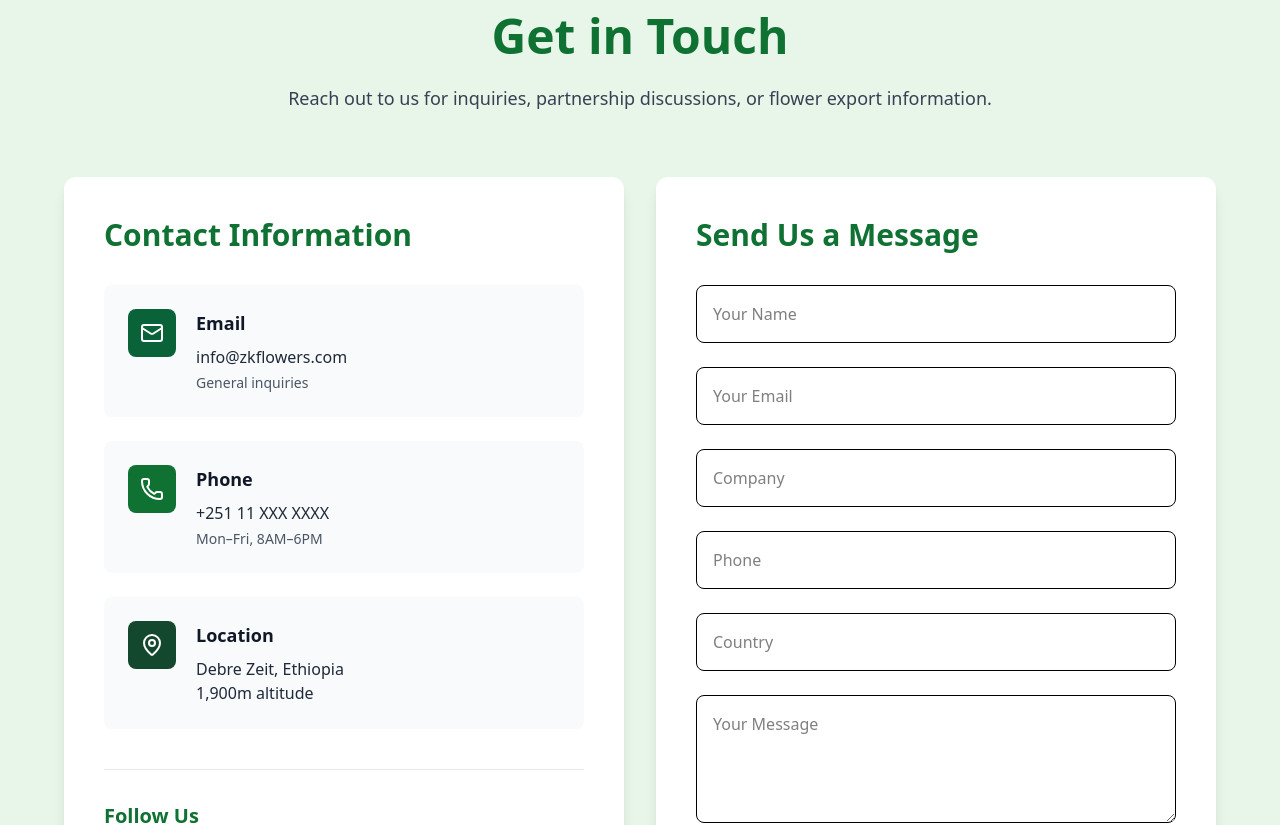
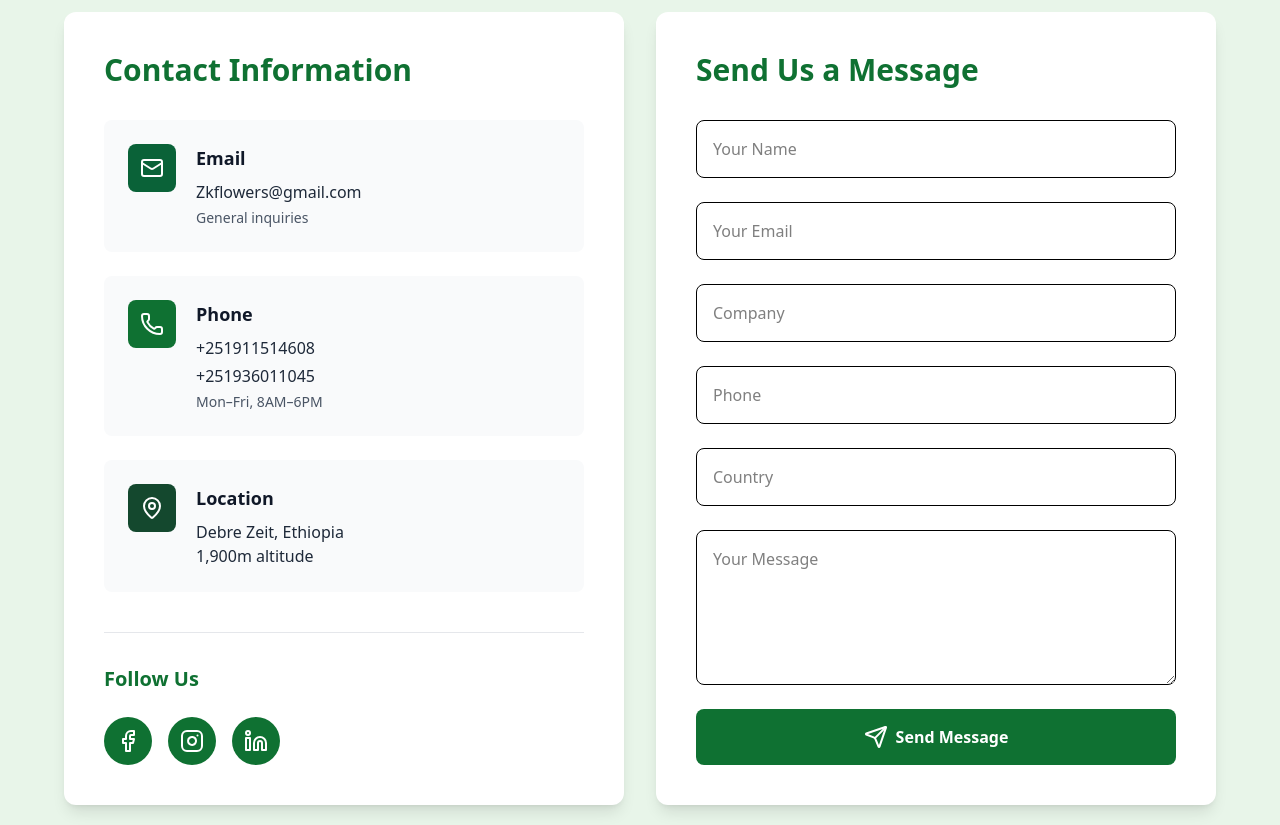
Before and after one commit to KeniKT/zk-flowers, a React (Vite) app: page /contact in a window 1280 px wide. Shown: the part 600-1425 px from the top of the page. Built offline with nearby package versions, Linux system fonts and the light colour scheme; a web font is replaced by a local one.

Commit message:
contact page phone number nad email update

```diff
--- a/src/pages/contact/components/GetInTouch.jsx
+++ b/src/pages/contact/components/GetInTouch.jsx
@@ -89,18 +89,6 @@ export default function GetInTouch() {
     >
       <div className="max-w-6xl mx-auto">
 
-        {/* HEADER */}
-        <div className={`text-center mb-16 transition-all duration-1000 transform ${
-          isVisible ? 'opacity-100 translate-y-0' : 'opacity-0 translate-y-12'
-        }`}>
-          <h1 className="text-4xl md:text-5xl font-bold mb-6" style={{ color: '#0F7132' }}>
-            Get in Touch
-          </h1>
-          <p className="text-gray-700 max-w-3xl mx-auto text-lg leading-relaxed">
-            Reach out to us for inquiries, partnership discussions, or flower export information.
-          </p>
-        </div>
-
         <div className="grid lg:grid-cols-2 gap-8">
 
           {/* LEFT SIDE — CONTACT INFO */}
@@ -122,7 +110,7 @@ export default function GetInTouch() {
                   </div>
                   <div>
                     <h3 className="font-bold text-gray-900 mb-2 text-lg">Email</h3>
-                    <p className="text-gray-800 font-medium mb-1">info@zkflowers.com</p>
+                    <p className="text-gray-800 font-medium mb-1">Zkflowers@gmail.com</p>
                     <p className="text-sm text-gray-600">General inquiries</p>
                   </div>
                 </div>
@@ -134,7 +122,8 @@ export default function GetInTouch() {
                   </div>
                   <div>
                     <h3 className="font-bold text-gray-900 mb-2 text-lg">Phone</h3>
-                    <p className="text-gray-800 font-medium mb-1">+251 11 XXX XXXX</p>
+                    <p className="text-gray-800 font-medium mb-1">+251911514608</p>
+                    <p className="text-gray-800 font-medium mb-1">+251936011045</p>
                     <p className="text-sm text-gray-600">Mon–Fri, 8AM–6PM</p>
                   </div>
                 </div>
@@ -160,21 +149,38 @@ export default function GetInTouch() {
                 </h3>
 
                 <div className="flex gap-4 flex-wrap">
-                  {socialMedia.map((s, i) => {
-                    const Icon = s.icon;
-                    return (
                   <a
-                        key={i}
-                        href={s.url}
+                    href="https://facebook.com"
                     target="_blank"
                     rel="noopener noreferrer"
-                        className="w-12 h-12 rounded-full flex items-center justify-center transition-all duration-300"
+                    className="w-12 h-12 rounded-full flex items-center justify-center transition-all duration-300 group relative overflow-hidden"
                     style={{ backgroundColor: '#0F7132' }}
                   >
-                        <Icon className="w-6 h-6 text-white" />
+                    <div className="absolute inset-0 bg-gradient-to-br from-blue-400 to-blue-600 opacity-0 group-hover:opacity-100 transition-opacity duration-300 rounded-full"></div>
+                    <Facebook className="w-6 h-6 text-white relative z-10" />
                   </a>
-                    );
-                  })}
+
+                  <a
+                    href="https://instagram.com"
+                    target="_blank"
+                    rel="noopener noreferrer"
+                    className="w-12 h-12 rounded-full flex items-center justify-center transition-all duration-300 group relative overflow-hidden"
+                    style={{ backgroundColor: '#0F7132' }}
+                  >
+                    <div className="absolute inset-0 bg-gradient-to-br from-pink-400 to-purple-600 opacity-0 group-hover:opacity-100 transition-opacity duration-300 rounded-full"></div>
+                    <Instagram className="w-6 h-6 text-white relative z-10" />
+                  </a>
+
+                  <a
+                    href="https://linkedin.com"
+                    target="_blank"
+                    rel="noopener noreferrer"
+                    className="w-12 h-12 rounded-full flex items-center justify-center transition-all duration-300 group relative overflow-hidden"
+                    style={{ backgroundColor: '#0F7132' }}
+                  >
+                    <div className="absolute inset-0 bg-gradient-to-br from-blue-500 to-blue-700 opacity-0 group-hover:opacity-100 transition-opacity duration-300 rounded-full"></div>
+                    <Linkedin className="w-6 h-6 text-white relative z-10" />
+                  </a>
                 </div>
               </div>
 
@@ -185,13 +191,13 @@ export default function GetInTouch() {
           <div className={`transition-all duration-1000 delay-300 transform ${
             isVisible ? 'opacity-100 translate-y-0' : 'opacity-0 translate-y-12'
           }`}>
-            <div className="bg-white rounded-xl shadow-lg hover:shadow-2xl transition-all duration-500 p-10">
+            <div className="bg-white rounded-xl shadow-lg hover:shadow-2xl transition-all duration-500 p-10 h-full flex flex-col">
 
               <h2 className="text-3xl font-bold mb-8" style={{ color: '#0F7132' }}>
                 Send Us a Message
               </h2>
 
-              <form onSubmit={handleSubmit} className="space-y-6">
+              <form onSubmit={handleSubmit} className="space-y-6 flex-1 flex flex-col">
 
                 {/* NAME */}
                 <input
@@ -249,13 +255,13 @@ export default function GetInTouch() {
                   placeholder="Your Message"
                   value={formData.message}
                   onChange={handleChange}
-                  className="w-full p-4 border rounded-lg h-32"
+                  className="w-full p-4 border rounded-lg flex-1 min-h-[120px]"
                 />
 
                 {/* SUBMIT BUTTON */}
                 <button
                   type="submit"
-                  className="w-full py-4 rounded-lg text-white font-bold flex items-center justify-center gap-2"
+                  className="w-full py-4 rounded-lg text-white font-bold flex items-center justify-center gap-2 mt-auto"
                   style={{ backgroundColor: "#0F7132" }}
                 >
                   {status.loading ? <Loader2 className="animate-spin" /> : <Send />}
```
Lines whose indentation alone changed are shown as unchanged.
